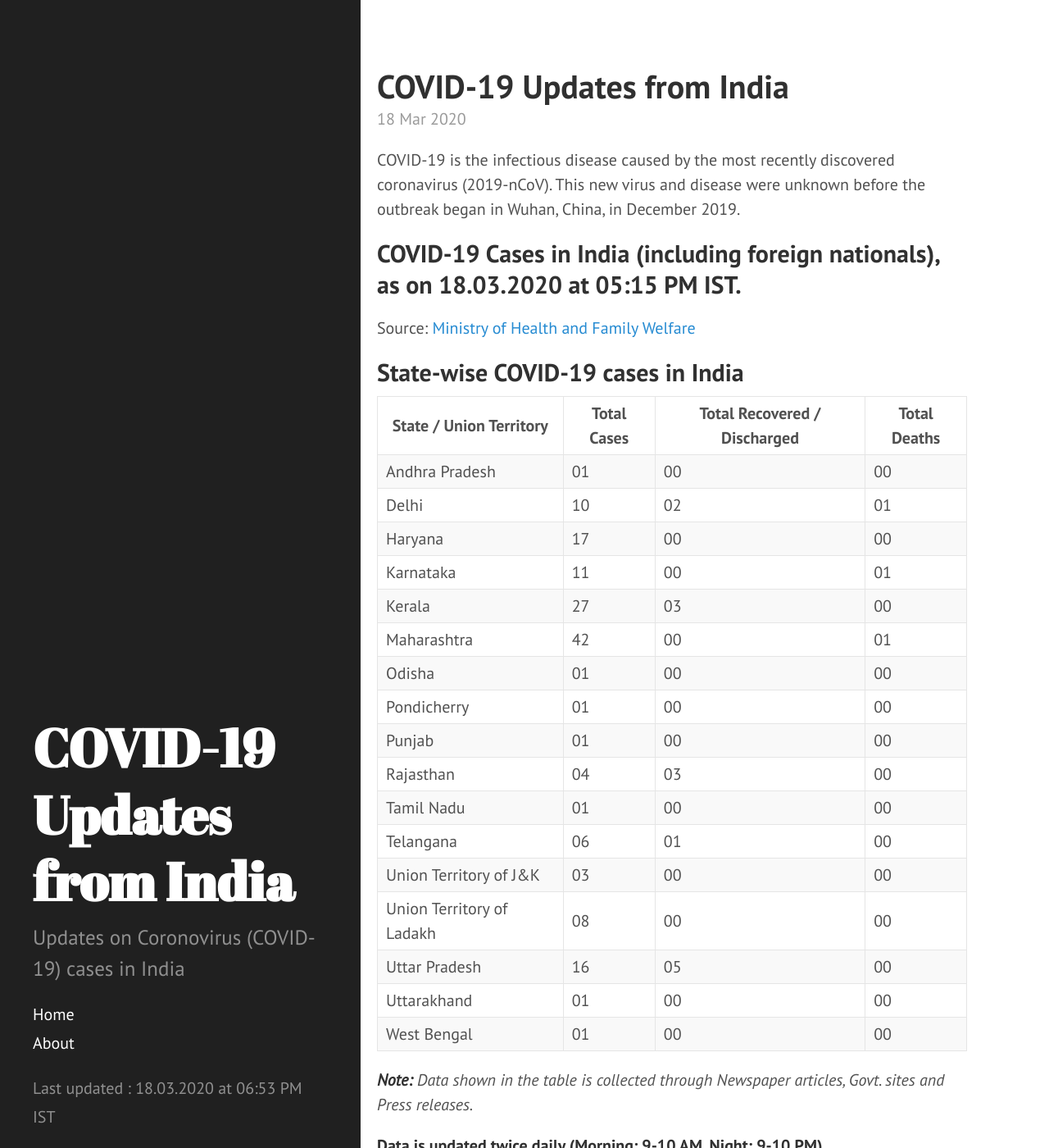
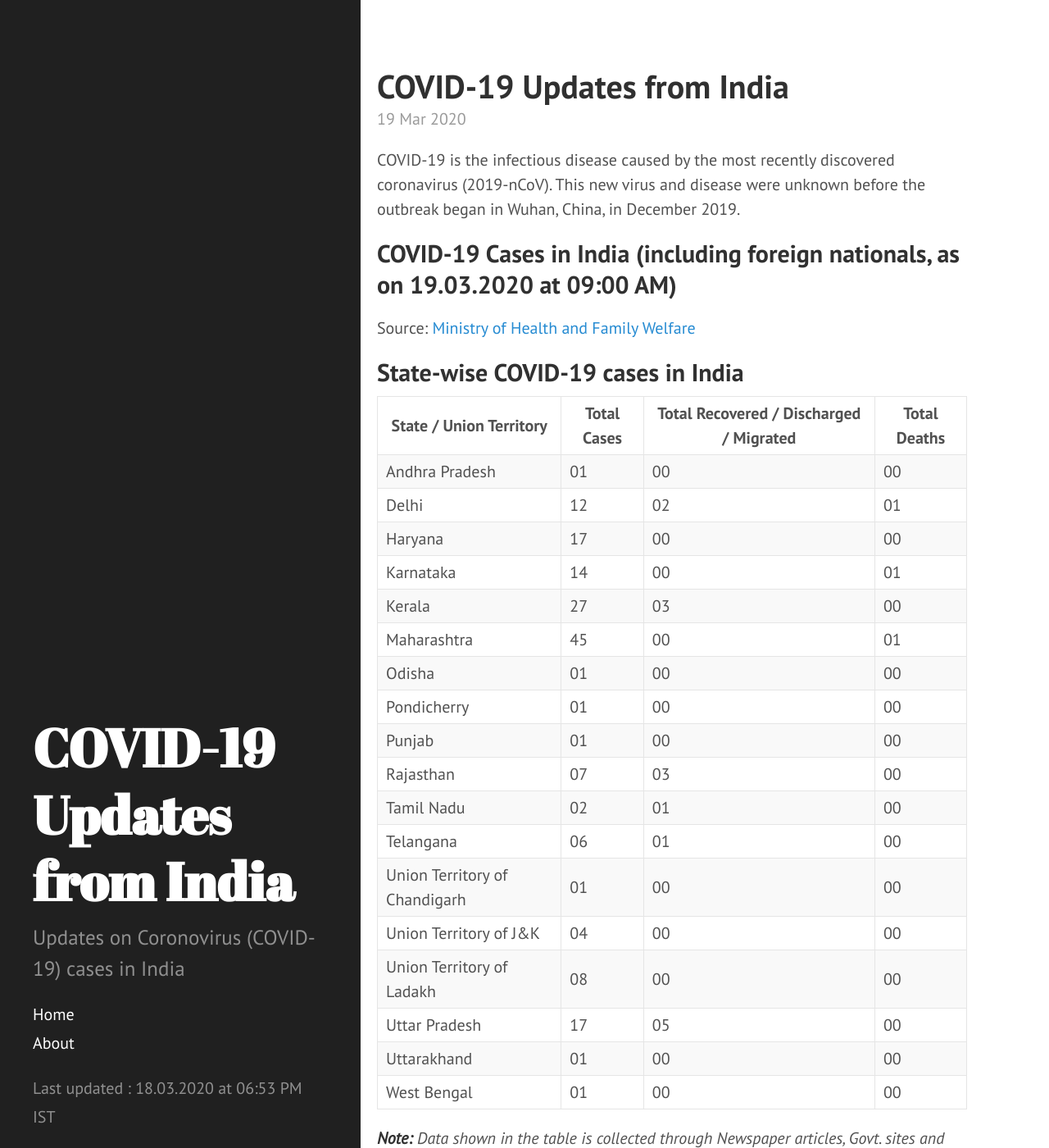
Before and after one commit to bhooraj/covid19updates-india, a Jekyll site: the page built from _posts/2020-03-19-home.md, in a window 1280 px wide and 1400 px high. Shown: the whole window at 82% size. Built offline with Jekyll 4.4.1, drawn with Linux system fonts in a browser that asks for light colours.

Commit message:
Update and rename 2020-03-18-home.md to 2020-03-19-home.md

```diff
--- a/_posts/2020-03-18-home.md
+++ b/_posts/2020-03-19-home.md
@@ -6,7 +6,7 @@ last_update: true
 
 COVID-19 is the infectious disease caused by the most recently discovered coronavirus (2019-nCoV). This new virus and disease were unknown before the outbreak began in Wuhan, China, in December 2019.
 
-## COVID-19 Cases in India (including foreign nationals), as on 18.03.2020 at 05:15 PM IST.
+## COVID-19 Cases in India (including foreign nationals, as on 19.03.2020 at 09:00 AM)
 <p id = "totalcases" style="font-size: 1.2rem; font-weight: bold;"></p>
 <p id = "totalrecovered" style="font-size: 1.2rem; font-weight: bold;"></p>
 <p id = "totaldeaths" style="font-size: 1.2rem; font-weight: bold;"></p>
@@ -17,23 +17,24 @@ Source: [Ministry of Health and Family Welfare](https://www.mohfw.gov.in/)
 
 <div class="datatable-begin"></div>
 
-State / Union Territory   | Total Cases | Total Recovered / Discharged | Total Deaths
+State / Union Territory   | Total Cases | Total Recovered / Discharged / Migrated | Total Deaths
 ------- | -- | -- | --
 Andhra Pradesh | 01| 00 | 00
-Delhi  | 10 | 02 | 01
+Delhi  | 12 | 02 | 01
 Haryana | 17 | 00 | 00
-Karnataka | 11 | 00 | 01
+Karnataka | 14 | 00 | 01
 Kerala | 27 | 03 | 00
-Maharashtra  | 42 | 00 | 01
+Maharashtra  | 45 | 00 | 01
 Odisha | 01 | 00 | 00
 Pondicherry | 01 | 00 | 00
 Punjab | 01 | 00 | 00
-Rajasthan | 04 | 03 | 00
-Tamil Nadu | 01 | 00 | 00
+Rajasthan | 07 | 03 | 00
+Tamil Nadu | 02 | 01 | 00
 Telangana | 06 | 01 | 00
-Union Territory of J&K | 03 | 00 | 00
+Union Territory of Chandigarh | 01 | 00 | 00
+Union Territory of J&K | 04 | 00 | 00
 Union Territory of Ladakh | 08 | 00 | 00
-Uttar Pradesh | 16 | 05 | 00
+Uttar Pradesh | 17 | 05 | 00
 Uttarakhand | 01 | 00 | 00
 West Bengal | 01 | 00 | 00
 
```
